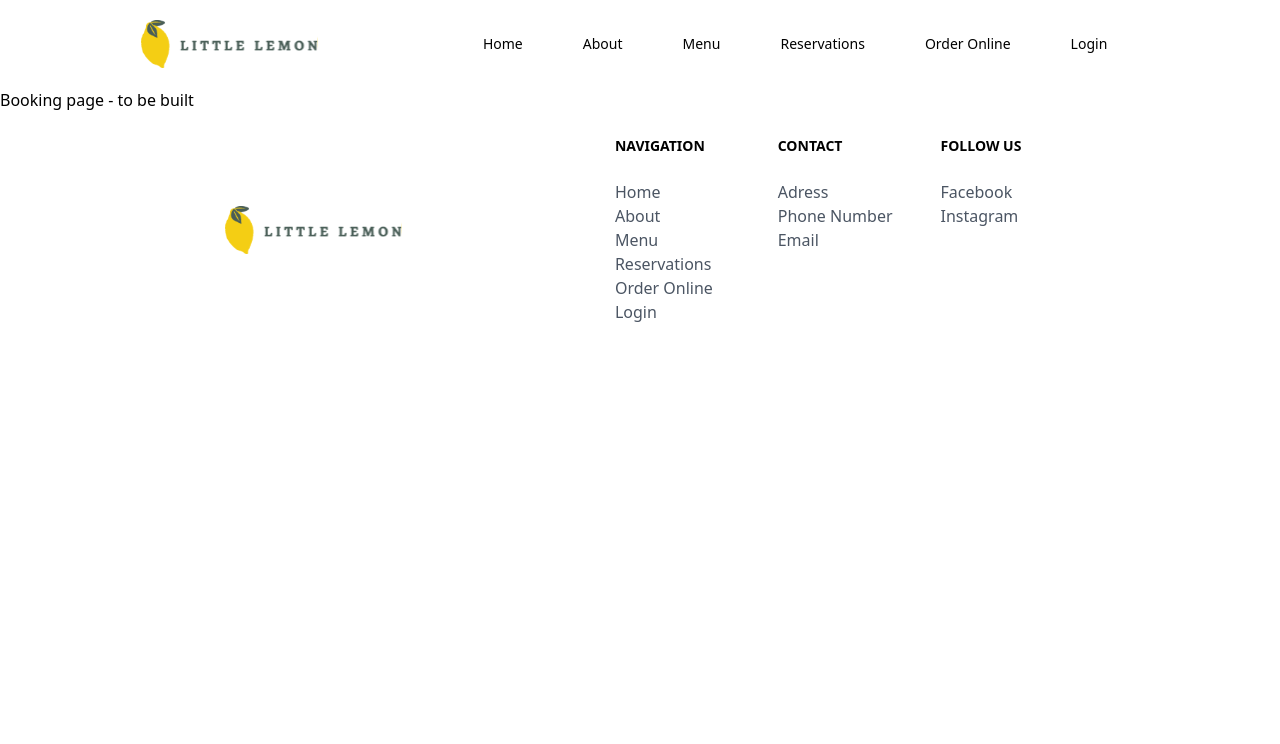
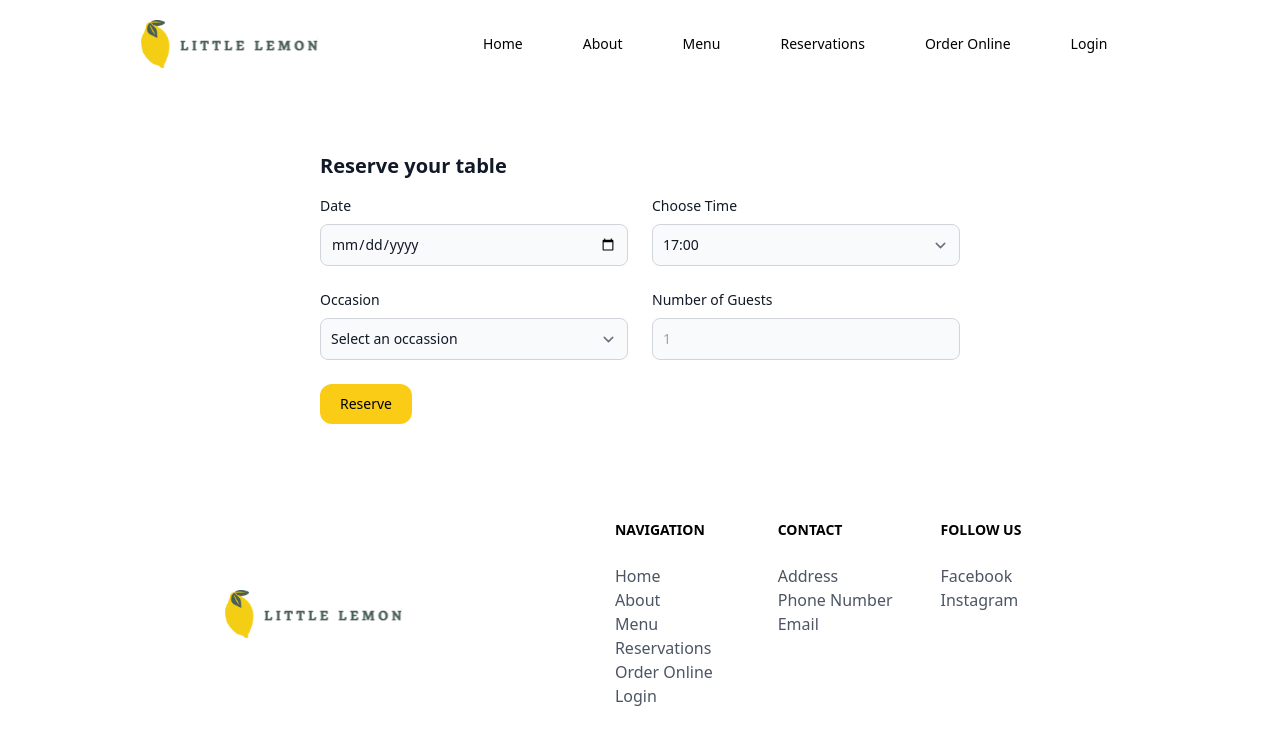
Before and after one commit to iAMSagar44/capstoneproject, a React (Create React App) app: page /reservations in a window 1280 px wide. Shown: the top 744 px of the page. Built offline with nearby package versions, Linux system fonts and the light colour scheme.

Commit message:
Set up BookingForm component, rename Bookingpage to BookingPage, and minor correction to a type in the Footer component

```diff
--- a/src/App.js
+++ b/src/App.js
@@ -3,7 +3,7 @@ import Nav from './components/Nav';
 import Main from './components/Main';
 import Footer from './components/Footer';
 import Homepage from './components/Homepage';
-import Bookingpage from './components/Bookingpage';
+import BookingPage from './components/BookingPage';
 import { Routes, Route } from 'react-router-dom';
 
 function App() {
@@ -14,7 +14,7 @@ function App() {
         <Route path="/" element={<Homepage />} />
         <Route path="/about" element={<Footer />} />
         <Route path="/menu" element={<Main />} />
-        <Route path="/reservations" element={<Bookingpage />} />
+        <Route path="/reservations" element={<BookingPage />} />
         <Route path="/order" element={<Main />} />
         <Route path="/login" element={<Footer />} />
       </Routes>
--- /dev/null
+++ b/src/components/BookingForm.js
@@ -0,0 +1,56 @@
+import React from "react";
+import { useState } from "react";
+
+const BookingForm = () => {
+
+    const [availableTimes, setAvailableTimes] = useState(["17:00", "18:00", "19:00", "20:00", "21:00", "22:00"]);
+
+    return (
+        <>
+            <section className="bg-white">
+                <div className="py-8 px-4 mx-auto max-w-2xl lg:py-16">
+                    <h2 className="mb-4 text-xl font-bold text-gray-900">Reserve your table</h2>
+                    <form action="#">
+                        <div className="grid gap-4 sm:grid-cols-2 sm:gap-6">
+                            <div>
+                                <label htmlFor="date" className="block mb-2 text-sm font-medium text-gray-900">Date</label>
+                                <input type="date" name="date" id="date" className="bg-gray-50 border border-gray-300 text-gray-900 text-sm rounded-lg focus:ring-primary-600
+                                        focus:border-primary-600 block w-full p-2.5" placeholder="Product brand"/>
+                            </div>
+                            <div>
+                                <label htmlFor="category" className="block mb-2 text-sm font-medium text-gray-900">Choose Time</label>
+                                <select id="category" className="bg-gray-50 border border-gray-300 text-gray-900 text-sm rounded-lg focus:ring-primary-500 focus:border-primary-500 block w-full p-2.5">
+                                    {
+                                        availableTimes.map(time => (
+                                            <option key={time} value={time}>{time}</option>
+                                        ))
+                                    }
+                                </select>
+                            </div>
+                            <div>
+                                <label htmlFor="category" className="block mb-2 text-sm font-medium text-gray-900">Occasion</label>
+                                <select id="category" defaultValue={"Select"} className="bg-gray-50 border border-gray-300 text-gray-900 text-sm rounded-lg focus:ring-primary-500 focus:border-primary-500 block w-full p-2.5">
+                                    <option value="Select" hidden>Select an occassion</option>
+                                    <option value="birthday">Birthday</option>
+                                    <option value="anniversary">Anniversary</option>
+                                    <option value="casual">No special occasion.Just a casual visit</option>
+                                </select>
+                            </div>
+                            <div>
+                                <label htmlFor="item-weight" className="block mb-2 text-sm font-medium text-gray-900">Number of Guests</label>
+                                <input type="number" name="item-weight" id="item-weight" className="bg-gray-50 border border-gray-300 text-gray-900 text-sm rounded-lg focus:ring-primary-600
+                                        focus:border-primary-600 block w-full p-2.5" placeholder="1" min={1} max={10} />
+                            </div>
+                        </div>
+                        <button type="submit" className="inline-flex items-center px-5 py-2.5 mt-4 sm:mt-6 text-sm font-medium text-center text-black bg-yellow-400 hover:bg-yellow-500 focus:outline-none focus:ring-4
+                                             focus:ring-yellow-300 rounded-xl mr-2 mb-2 dark:focus:ring-yellow-900">
+                            Reserve
+                        </button>
+                    </form>
+                </div>
+            </section>
+        </>
+    )
+}
+
+export default BookingForm;
--- a/src/components/Bookingpage.js
+++ b/src/components/Bookingpage.js
@@ -1,14 +1,15 @@
 import React from "react";
 import Footer from "./Footer";
+import BookingForm from "./BookingForm";
 
-const Bookingpage = () => {
+const BookingPage = () => {
     return (
-        <>
-            <p>Booking page - to be built</p>
+        <div>
+            <BookingForm />
             <Footer />
-        </>
+        </div>
     )
 
 }
 
-export default Bookingpage;
+export default BookingPage;
--- a/src/components/Footer.js
+++ b/src/components/Footer.js
@@ -37,7 +37,7 @@ const Footer = () => {
                         <h2 className="mb-6 text-sm font-semibold uppercase dark:text-black">Contact</h2>
                         <ul className="text-gray-600 dark:text-gray-800">
                             <li>
-                                <a href="#/Address" className="hover:underline ">Adress</a>
+                                <a href="#/Address" className="hover:underline ">Address</a>
                             </li>
                             <li>
                                 <a href="#/phone" className="hover:underline">Phone Number</a>
```
